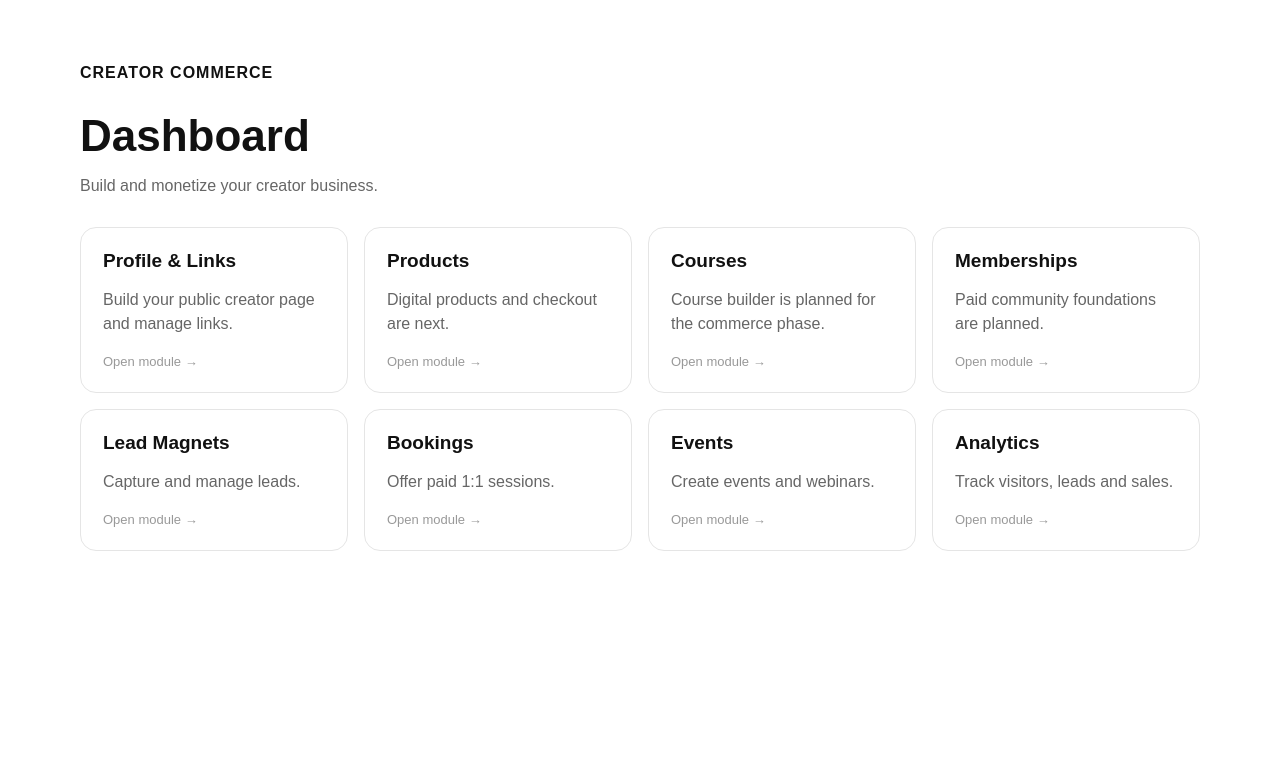
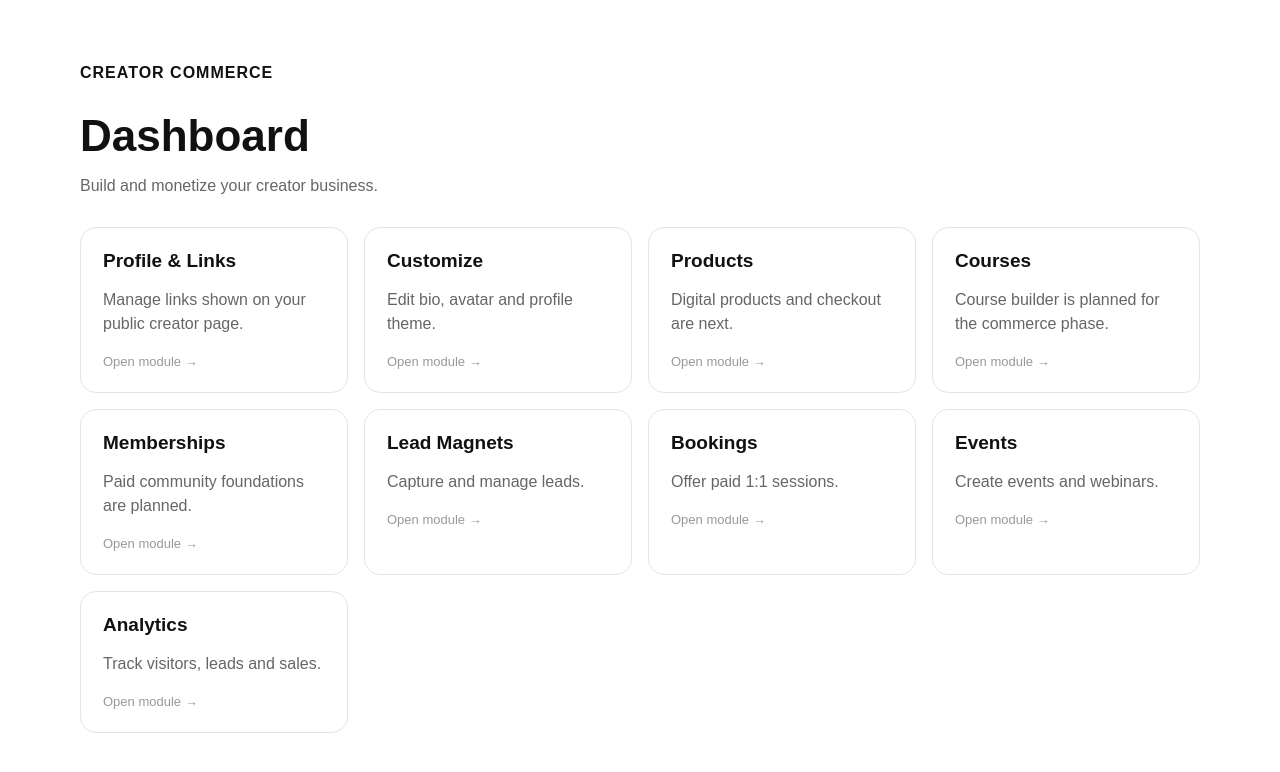
Before and after one commit to ankitRajpoot17/creator-commerce-saas, a Next.js app: page /dashboard in a window 1280 px wide. Shown: the top 772 px of the page. Built offline with nearby package versions, Linux system fonts and the light colour scheme.

Commit message:
feat: update profile customization - app/dashboard/page.tsx

```diff
--- a/app/dashboard/page.tsx
+++ b/app/dashboard/page.tsx
@@ -1,5 +1,6 @@
 const modules = [
-  ["Profile & Links", "/dashboard/links", "Build your public creator page and manage links."],
+  ["Profile & Links", "/dashboard/links", "Manage links shown on your public creator page."],
+  ["Customize", "/dashboard/customize", "Edit bio, avatar and profile theme."],
   ["Products", "#", "Digital products and checkout are next."],
   ["Courses", "#", "Course builder is planned for the commerce phase."],
   ["Memberships", "#", "Paid community foundations are planned."],
```
